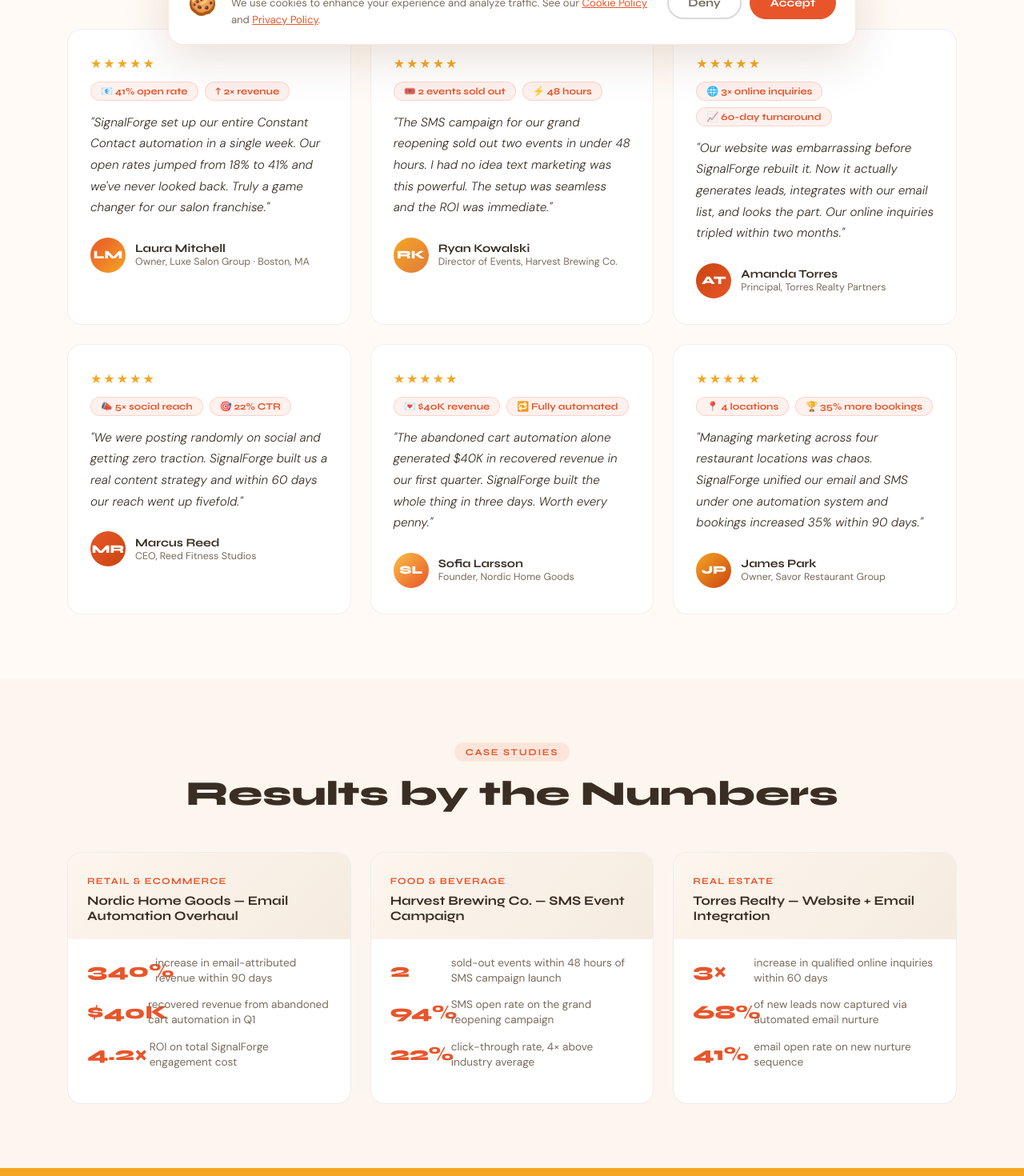
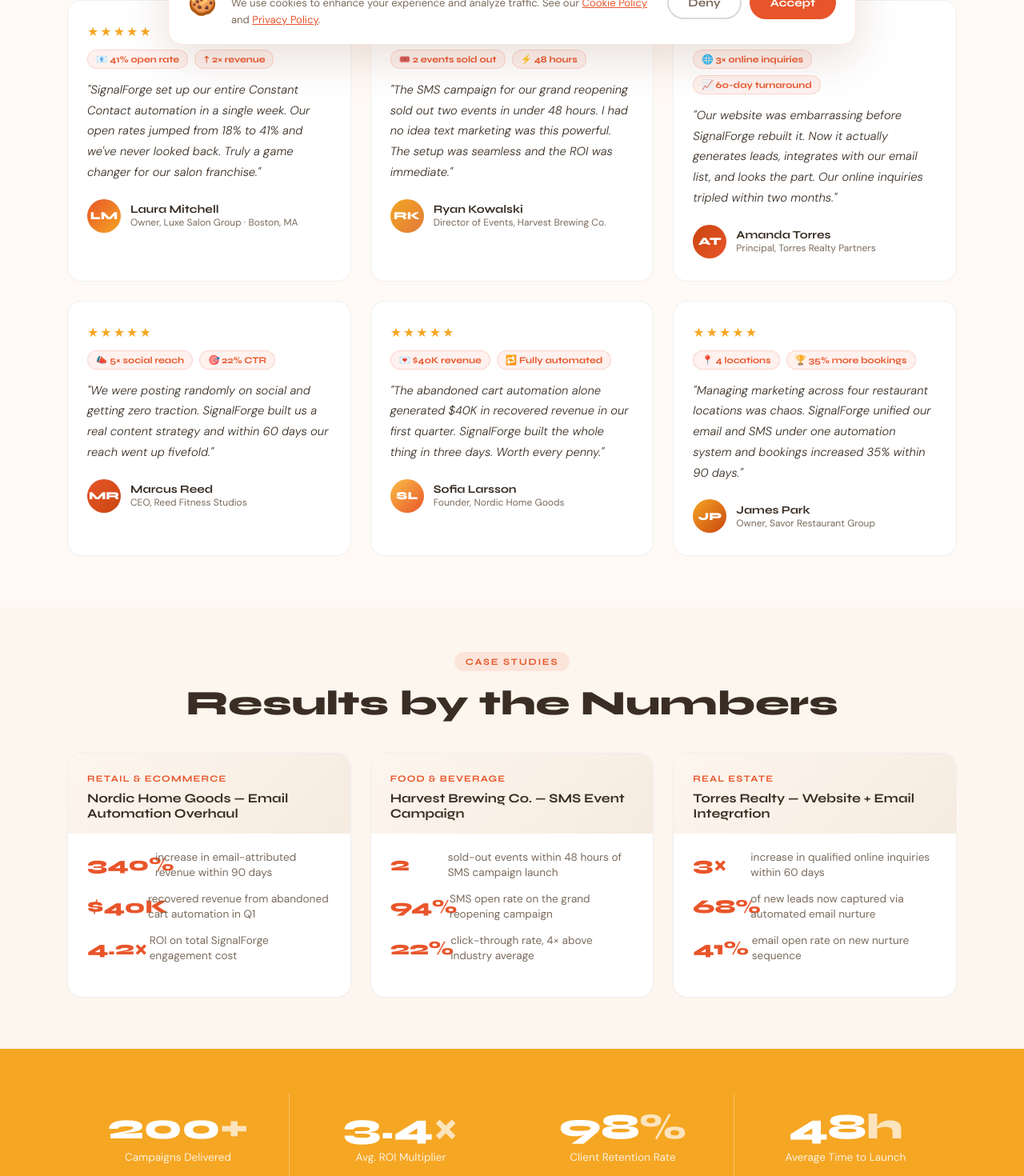
Before and after one commit to halojumper/SignalForge, a Next.js app: page /results in a window 1280 px wide. Shown: the part 720-2190 px from the top of the page at 80% size. Built offline with nearby package versions, Linux system fonts and the light colour scheme.

Commit message:
Update page.tsx
Fix Results page mobile layout

```diff
--- a/app/results/page.tsx
+++ b/app/results/page.tsx
@@ -18,9 +18,31 @@ const cases = [
   { industry:'Real Estate', title:'Torres Realty — Website + Email Integration', metrics:[{val:'3×',label:'increase in qualified online inquiries within 60 days'},{val:'68%',label:'of new leads now captured via automated email nurture'},{val:'41%',label:'email open rate on new nurture sequence'}] },
 ];
 
+const aggStats = [
+  {n:'200',s:'+',l:'Campaigns Delivered'},
+  {n:'3.4',s:'×',l:'Avg. ROI Multiplier'},
+  {n:'98',s:'%',l:'Client Retention Rate'},
+  {n:'48',s:'h',l:'Average Time to Launch'},
+];
+
 export default function Results() {
   return (
     <>
+      <style>{`
+        .testimonials-grid { display:grid; grid-template-columns:repeat(3,1fr); gap:24px; }
+        .cases-grid        { display:grid; grid-template-columns:repeat(3,1fr); gap:24px; }
+        .agg-stats-grid    { display:grid; grid-template-columns:repeat(4,1fr); }
+        @media(max-width:900px) {
+          .testimonials-grid { grid-template-columns:1fr 1fr; }
+          .cases-grid        { grid-template-columns:1fr; }
+          .agg-stats-grid    { grid-template-columns:1fr 1fr; }
+        }
+        @media(max-width:560px) {
+          .testimonials-grid { grid-template-columns:1fr; }
+          .agg-stats-grid    { grid-template-columns:1fr 1fr; }
+        }
+      `}</style>
+
       <div className="page-hero"><div className="container page-hero-inner">
         <div className="breadcrumb"><Link href="/">Home</Link><span>›</span><span>Results</span></div>
         <span className="section-label">Client Results</span>
@@ -28,25 +50,25 @@ export default function Results() {
         <p>From solo operators to multi-location franchises — here is what our clients have achieved with SignalForge marketing automation and campaign services.</p>
       </div></div>
 
-      <section style={{padding:'80px 0',background:'var(--cream)'}}>
+      <section style={{padding:'56px 0 64px',background:'var(--cream)'}}>
         <div className="container">
-          <div style={{textAlign:'center',marginBottom:48}}>
+          <div style={{textAlign:'center',marginBottom:36}}>
             <span className="section-label">Testimonials</span>
             <h2 className="section-title">What Our Clients Say</h2>
           </div>
-          <div style={{display:'grid',gridTemplateColumns:'repeat(3,1fr)',gap:24}}>
+          <div className="testimonials-grid">
             {testimonials.map(t=>(
-              <div key={t.name} style={{background:'var(--white)',borderRadius:18,padding:'32px 28px',border:'1px solid rgba(0,0,0,0.06)'}}>
+              <div key={t.name} style={{background:'var(--white)',borderRadius:18,padding:'28px 24px',border:'1px solid rgba(0,0,0,0.06)'}}>
                 <div style={{color:'var(--amber)',fontSize:'1rem',marginBottom:12,letterSpacing:2}}>★★★★★</div>
                 <div style={{display:'flex',gap:8,flexWrap:'wrap',marginBottom:14}}>
-                  {t.chips.map(c=><span key={c} style={{background:'rgba(232,85,42,0.08)',color:'var(--coral)',border:'1px solid rgba(232,85,42,0.18)',borderRadius:50,padding:'4px 12px',fontSize:'0.75rem',fontWeight:700,fontFamily:'Syne,sans-serif'}}>{c}</span>)}
+                  {t.chips.map(c=><span key={c} style={{background:'rgba(232,85,42,0.08)',color:'var(--coral)',border:'1px solid rgba(232,85,42,0.18)',borderRadius:50,padding:'4px 10px',fontSize:'0.72rem',fontWeight:700,fontFamily:'Syne,sans-serif'}}>{c}</span>)}
                 </div>
-                <p style={{fontSize:'0.95rem',lineHeight:1.75,color:'var(--text)',marginBottom:24,fontStyle:'italic'}}>"{t.quote}"</p>
+                <p style={{fontSize:'0.92rem',lineHeight:1.75,color:'var(--text)',marginBottom:20,fontStyle:'italic'}}>"{t.quote}"</p>
                 <div style={{display:'flex',alignItems:'center',gap:12}}>
-                  <div style={{width:44,height:44,borderRadius:'50%',background:`linear-gradient(135deg,${t.grad})`,display:'flex',alignItems:'center',justifyContent:'center',fontFamily:'Syne,sans-serif',fontWeight:800,fontSize:'0.9rem',color:'var(--white)',flexShrink:0}}>{t.initials}</div>
+                  <div style={{width:42,height:42,borderRadius:'50%',background:`linear-gradient(135deg,${t.grad})`,display:'flex',alignItems:'center',justifyContent:'center',fontFamily:'Syne,sans-serif',fontWeight:800,fontSize:'0.85rem',color:'var(--white)',flexShrink:0}}>{t.initials}</div>
                   <div>
-                    <div style={{fontFamily:'Syne,sans-serif',fontSize:'0.9rem',fontWeight:700,color:'var(--text)'}}>{t.name}</div>
-                    <div style={{fontSize:'0.78rem',color:'var(--warm-gray)'}}>{t.role}</div>
+                    <div style={{fontFamily:'Syne,sans-serif',fontSize:'0.88rem',fontWeight:700,color:'var(--text)'}}>{t.name}</div>
+                    <div style={{fontSize:'0.75rem',color:'var(--warm-gray)'}}>{t.role}</div>
                   </div>
                 </div>
               </div>
@@ -55,23 +77,23 @@ export default function Results() {
         </div>
       </section>
 
-      <section style={{padding:'80px 0',background:'var(--sand)'}}>
+      <section style={{padding:'56px 0 64px',background:'var(--sand)'}}>
         <div className="container">
-          <div style={{textAlign:'center',marginBottom:48}}>
+          <div style={{textAlign:'center',marginBottom:36}}>
             <span className="section-label">Case Studies</span>
             <h2 className="section-title">Results by the Numbers</h2>
           </div>
-          <div style={{display:'grid',gridTemplateColumns:'repeat(3,1fr)',gap:24}}>
+          <div className="cases-grid">
             {cases.map(c=>(
               <div key={c.title} style={{background:'var(--white)',borderRadius:18,overflow:'hidden',border:'1px solid rgba(0,0,0,0.07)'}}>
-                <div style={{padding:'28px 24px 20px',background:'linear-gradient(135deg,var(--sand),var(--sand-mid))'}}>
+                <div style={{padding:'24px 24px 16px',background:'linear-gradient(135deg,var(--sand),var(--sand-mid))'}}>
                   <div style={{fontSize:'0.72rem',fontFamily:'Syne,sans-serif',fontWeight:700,textTransform:'uppercase',letterSpacing:'0.1em',color:'var(--coral)',marginBottom:8}}>{c.industry}</div>
                   <div style={{fontFamily:'Syne,sans-serif',fontSize:'1rem',fontWeight:700,color:'var(--text)'}}>{c.title}</div>
                 </div>
                 <div style={{padding:'20px 24px 28px'}}>
                   {c.metrics.map(m=>(
                     <div key={m.label} style={{display:'flex',alignItems:'center',gap:12,marginBottom:14}}>
-                      <div style={{fontFamily:'Syne,sans-serif',fontSize:'1.5rem',fontWeight:800,color:'var(--coral)',minWidth:64}}>{m.val}</div>
+                      <div style={{fontFamily:'Syne,sans-serif',fontSize:'1.5rem',fontWeight:800,color:'var(--coral)',minWidth:60}}>{m.val}</div>
                       <div style={{fontSize:'0.85rem',color:'var(--warm-gray)',lineHeight:1.4}}>{m.label}</div>
                     </div>
                   ))}
@@ -82,13 +104,13 @@ export default function Results() {
         </div>
       </section>
 
-      <div style={{background:'var(--amber)',padding:'72px 0'}}>
+      <div style={{background:'var(--amber)',padding:'56px 0'}}>
         <div className="container">
-          <div style={{display:'grid',gridTemplateColumns:'repeat(4,1fr)'}}>
-            {[{n:'200',s:'+',l:'Campaigns Delivered'},{n:'3.4',s:'×',l:'Avg. ROI Multiplier'},{n:'98',s:'%',l:'Client Retention Rate'},{n:'48',s:'h',l:'Average Time to Launch'}].map((s,i)=>(
-              <div key={s.l} style={{textAlign:'center',padding:'32px 20px',borderRight:i<3?'1px solid rgba(255,255,255,0.3)':undefined}}>
-                <div style={{fontFamily:'Syne,sans-serif',fontSize:'3rem',fontWeight:800,color:'var(--white)',lineHeight:1,marginBottom:8}}>{s.n}<span style={{color:'rgba(255,255,255,0.7)'}}>{s.s}</span></div>
-                <div style={{fontSize:'0.9rem',color:'rgba(255,255,255,0.85)'}}>{s.l}</div>
+          <div className="agg-stats-grid">
+            {aggStats.map((s,i)=>(
+              <div key={s.l} style={{textAlign:'center',padding:'20px 16px',borderRight:(i+1)%2!==0?'1px solid rgba(255,255,255,0.3)':undefined}}>
+                <div style={{fontFamily:'Syne,sans-serif',fontSize:'clamp(2rem,4vw,2.8rem)',fontWeight:800,color:'var(--white)',lineHeight:1,marginBottom:6}}>{s.n}<span style={{color:'rgba(255,255,255,0.7)'}}>{s.s}</span></div>
+                <div style={{fontSize:'0.85rem',color:'rgba(255,255,255,0.85)'}}>{s.l}</div>
               </div>
             ))}
           </div>
```
